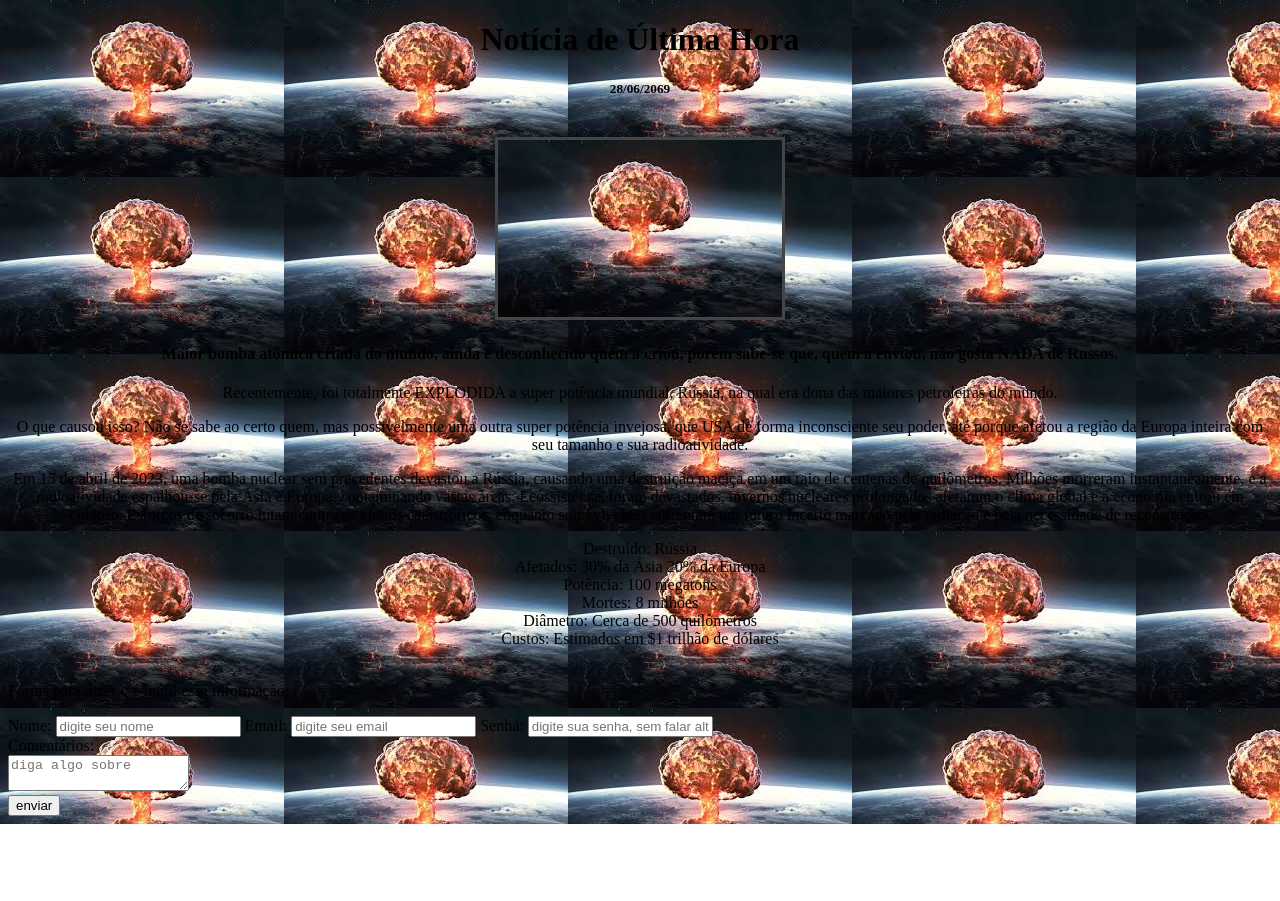
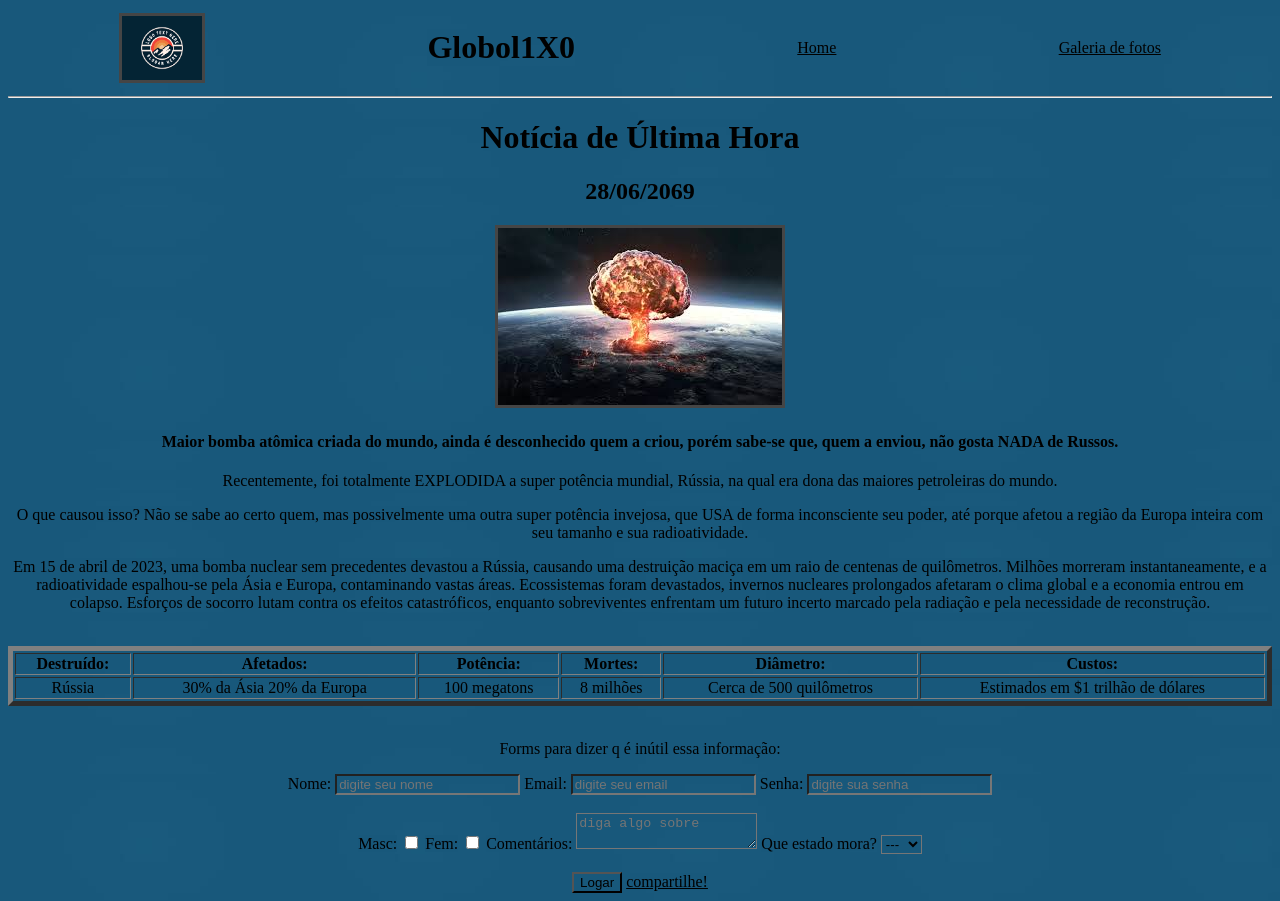
Before and after one commit to Salvatiico/Aula, a plain HTML site: page index.html in a window 1280 px wide. Before the commit the page ends 824 px from the top, so only its background shows below. Drawn offline with Linux system fonts and the light colour scheme.

Commit message:
Add files via upload

```diff
--- a/index.html
+++ b/index.html
@@ -3,22 +3,45 @@
 <head>
     <meta charset="UTF-8">
     <meta name="viewport" content="width=device-width, initial-scale=1.0">
-    <title>notícia</title>
+    <title>notícia!!!</title>
 </head>
+
 <body>
-    <center>
-        <h1>Notícia de Última Hora</h1><h5>28/06/2069</h5>
-        <br>
     <style>
+        header{
+            display: flex;
+            justify-content: space-around;
+            align-items: center;
+        }
+    </style>
+
+    <header>
+
+        <img src="oi.png" alt="logo" width="80px">
+
+        <h1> Globol1X0 </h1>
+
+        <a href="index.html">Home</a>
+
+        <a href="galeriaFotos.html">Galeria de fotos</a>
+
+    </header>
+
+    <hr>
+
+
+    <div>
+        <h1>Notícia de Última Hora</h1><h2>28/06/2069</h2>
+
+        <style>
+            a {
+                color: black;
+            }
             img{
                 border: 3px solid rgb(69, 69, 69);
             }
-            body{
-                background-image: url(images.jpg);
-            }
         </style>
-        <img src="download.jpg" alt="maior bomba nuclear atualmente">
-        <br>
+        <img src="images.jpg" alt="maior bomba nuclear atualmente">
             <h4>Maior bomba atômica criada do mundo, ainda é desconhecido quem a criou, porém sabe-se que, quem a enviou, não gosta NADA de Russos.</h4>
             <p>
                 Recentemente, foi totalmente EXPLODIDA a super potência mundial, Rússia, na qual era dona das maiores petroleiras do mundo.
@@ -30,22 +53,45 @@
                 Ecossistemas foram devastados, invernos nucleares prolongados afetaram o clima global e a economia entrou em colapso. Esforços de socorro lutam contra os efeitos catastróficos, enquanto sobreviventes enfrentam um futuro incerto marcado pela radiação e pela necessidade de reconstrução.
             </p>
 
+           <style>
+            div {
+                text-align: center;
+            }
+            * {
+                background-image: url(peo.jpg)
+            }
+            form {
+                align-items: center;
+            }
+           </style>
+
+           <br>
+
+            <table border="5"  width="100%">
                 <tr>
                     <th>Destruído:</th>
-                <td>                    Rússia                          </td> <br>
                     <th>Afetados: </th>
-               <td>           30% da Ásia 20% da Europa                 </td> <br>
                     <th>Potência:</th>
-                <td>               100 megatons                         </td> <br>
                     <th>Mortes: </th>
-              <td>                    8 milhões                         </td> <br>
                     <th>Diâmetro: </th>
-                <td>        Cerca de 500 quilômetros                    </td> <br>
                     <th>Custos: </th>
-                <td>        Estimados em $1 trilhão de dólares          </td> <br>
+
                 </tr>
+                <tr>
+                    <td>                    Rússia                          </td>
+                    <td>           30% da Ásia 20% da Europa                 </td>
+                    <td>               100 megatons                         </td>
+                    <td>                    8 milhões                         </td>
+                    <td>        Cerca de 500 quilômetros                    </td>
+                    <td>        Estimados em $1 trilhão de dólares          </td>
+                </tr>
+            </table>
+        </div>
+
         <br>
-    </center>
+
+        <center>
+
             <p>Forms para dizer q é inútil essa informação:</p>
             <form action="/enviar-dados" method="post">
                 <label for="nome">Nome:</label>
@@ -56,14 +102,30 @@
 
 
                 <label for="password">Senha:</label>
-        <input type="password" name="senha" id="senha" placeholder="digite sua senha, sem falar alto...">
+                <input type="password" name="senha" id="senha" placeholder="digite sua senha">
 
+                <br><br>
 
-        <br> <label for="mensagem">Comentários:</label> <br>
-        <textarea type="mensagem" placeholder="diga algo sobre"></textarea><br>
+                <label for="checkbox">Masc:</label>
+                <input type="checkbox" name="Sexo" value="M">
+                <label for="checkbox">Fem:</label>
+                <input type="checkbox" name="sexo" value="F">
+                 <label for="mensagem">Comentários:</label>
+                <textarea type="mensagem" placeholder="diga algo sobre"></textarea>
 
-        <input type="submit" value="enviar">
-
+                <label for="select">Que estado mora?</label>
+                <select name="estados">
+                    <option value="none">---</option>
+                    <option value="SP">SP</option>
+                    <option value="RJ">RJ</option>
+                    <option value="PR">PR</option>
+                    <option value="SC">SC</option>
+                    <option value="RS">RS</option>
+                </select>
+                <br><br>
+                <input type="button" value="Logar">
+                <a href="https://www.instagram.com/" target="_blank" title="compartilhe no insta">compartilhe!</a>
             </form>
+        </center>
 </body>
 </html>
```
Also changed, not shown: galeriaFotos.html (added, +42 -0 lines). Lines whose indentation alone changed are shown as unchanged.
